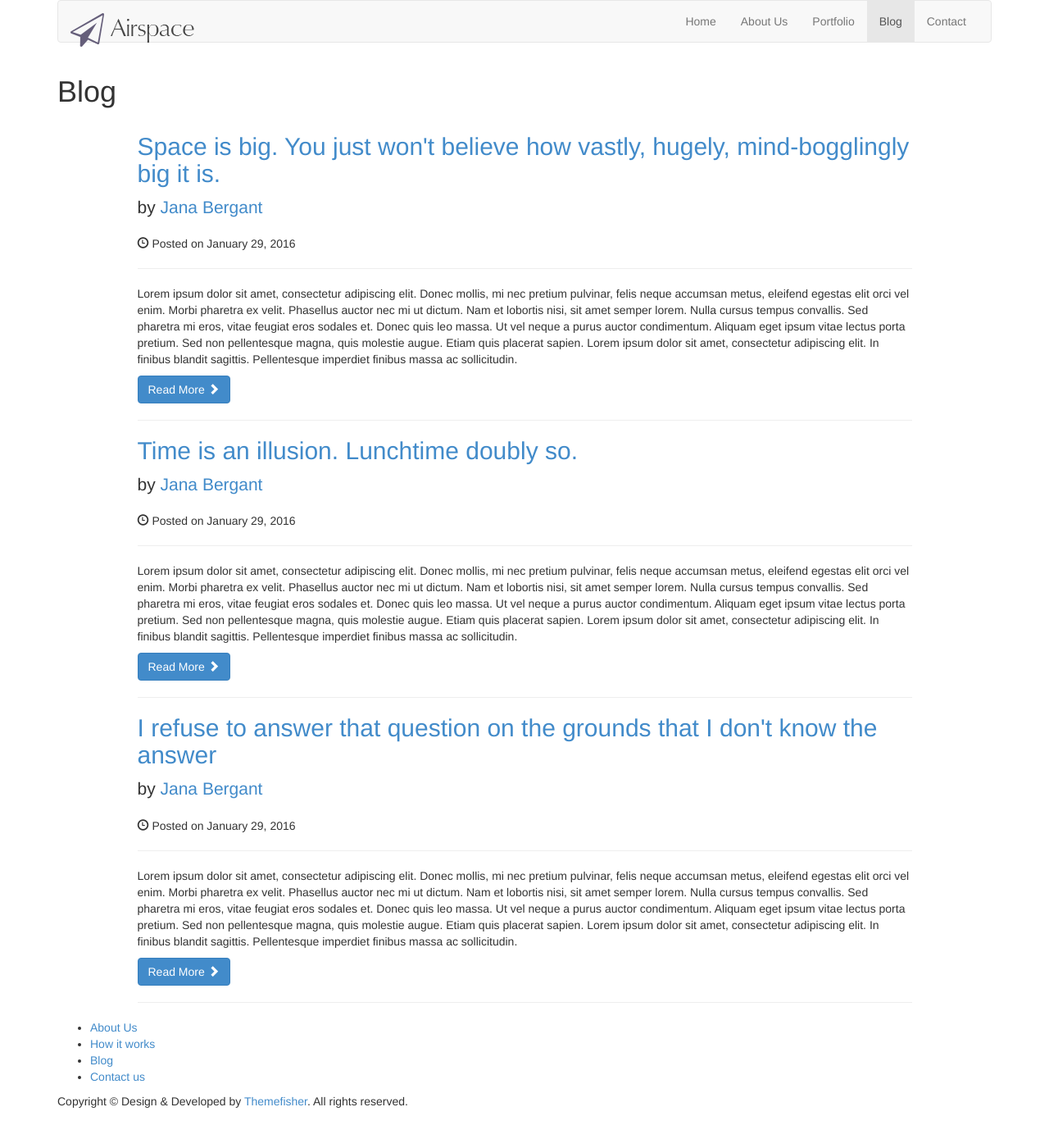
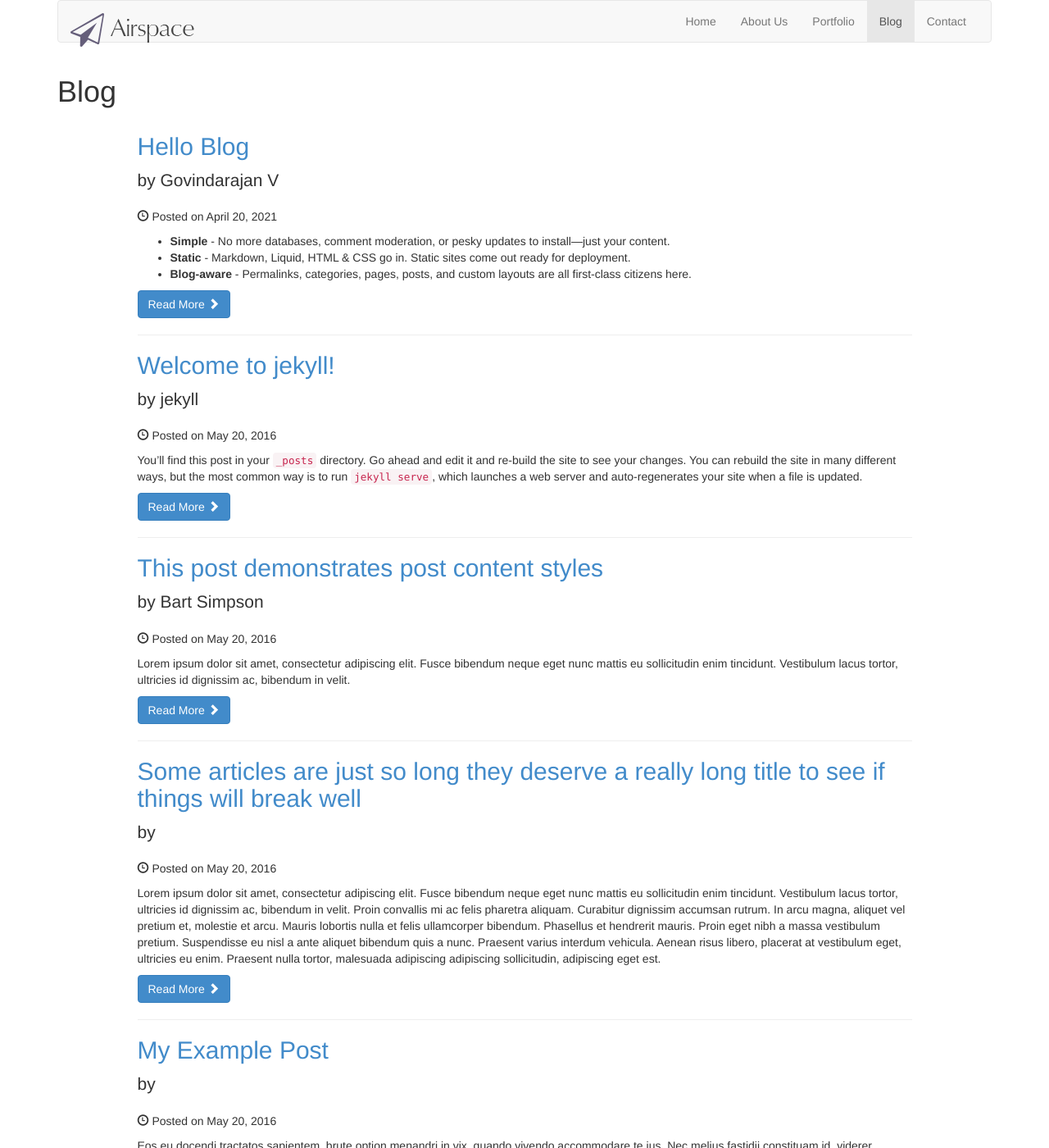
Before and after one commit to govindarajanv/demosite, a Jekyll site: the page built from blog.html, in a window 1280 px wide and 1400 px high. Shown: the whole window at 82% size. Built offline with Jekyll 4.4.1, drawn with Linux system fonts in a browser that asks for light colours; nearby versions of some CDN libraries; library files that are not in the unit come from our copies; comment, search, counter and statistics services are not loaded; some of the changed text lies outside the part shown.

Commit message:
changes related to headers

```diff
--- a/_includes/blog-posts.html
+++ b/_includes/blog-posts.html
@@ -5,43 +5,22 @@
                 <div class="col-lg-10 col-lg-offset-1 col-md-10 col-md-offset-1">
 
                     <!-- Blog Post -->
-                    <h2><a href="post.html">Space is big. You just won't believe how vastly, hugely, mind-bogglingly big it is.</a></h2>
+                    {% for post in site.posts %}
+                    <h2><a href="{{ post.url }}">{{ post.title }}</a></h2>
 
-                    <p class="lead">by <a href="#">Jana Bergant</a></p>
-                    <p><span class="glyphicon glyphicon-time"></span> Posted on January 29, 2016</p>
+                    <p class="lead">by {{ post.author }}
+                    <p><span class="glyphicon glyphicon-time"></span> Posted on {{ post.date | date: "%B %d, %Y" }}</p>
+                    {% if page.image %}
+                    <img class="img-responsive" src="{{ page.image }}" alt="{{ page.title }}">
+
                     <hr>
-                    <p>Lorem ipsum dolor sit amet, consectetur adipiscing elit. Donec mollis, mi nec pretium pulvinar, felis neque accumsan metus, eleifend egestas elit orci vel enim. Morbi pharetra ex velit. Phasellus auctor nec mi ut dictum. Nam et lobortis nisi, sit amet semper lorem. Nulla cursus tempus convallis. Sed pharetra mi eros, vitae feugiat eros sodales et. Donec quis leo massa. Ut vel neque a purus auctor condimentum. Aliquam eget ipsum vitae lectus porta pretium. Sed non pellentesque magna, quis molestie augue. Etiam quis placerat sapien. Lorem ipsum dolor sit amet, consectetur adipiscing elit. In finibus blandit sagittis. Pellentesque imperdiet finibus massa ac sollicitudin.</p>
-
-                    <a class="btn btn-primary" href="post.html">Read More <span class="glyphicon glyphicon-chevron-right"></span></a>
-                    <hr>
+                    {% endif %}
+                    {{ post.excerpt}}
 
 
-                    <!-- Blog Post -->
-                    <h2><a href="post.html">Time is an illusion. Lunchtime doubly so.</a></h2>
-
-                    <p class="lead">by <a href="#">Jana Bergant</a></p>
-                    <p><span class="glyphicon glyphicon-time"></span> Posted on January 29, 2016</p>
+                    <a class="btn btn-primary" href="{{ post.url }}">Read More <span class="glyphicon glyphicon-chevron-right"></span></a>
                     <hr>
-                    <p>Lorem ipsum dolor sit amet, consectetur adipiscing elit. Donec mollis, mi nec pretium pulvinar, felis neque accumsan metus, eleifend egestas elit orci vel enim. Morbi pharetra ex velit. Phasellus auctor nec mi ut dictum. Nam et lobortis nisi, sit amet semper lorem. Nulla cursus tempus convallis. Sed pharetra mi eros, vitae feugiat eros sodales et. Donec quis leo massa. Ut vel neque a purus auctor condimentum. Aliquam eget ipsum vitae lectus porta pretium. Sed non pellentesque magna, quis molestie augue. Etiam quis placerat sapien. Lorem ipsum dolor sit amet, consectetur adipiscing elit. In finibus blandit sagittis. Pellentesque imperdiet finibus massa ac sollicitudin.</p>
-
-                    <a class="btn btn-primary" href="post.html">Read More <span class="glyphicon glyphicon-chevron-right"></span></a>
-                    <hr>
-
-
-
-                    <!-- Blog Post -->
-                    <h2><a href="post.html">I refuse to answer that question on the grounds that I don't know the answer</a></h2>
-
-                    <p class="lead">by <a href="#">Jana Bergant</a></p>
-                    <p><span class="glyphicon glyphicon-time"></span> Posted on January 29, 2016</p>
-                    <hr>
-                    <p>Lorem ipsum dolor sit amet, consectetur adipiscing elit. Donec mollis, mi nec pretium pulvinar, felis neque accumsan metus, eleifend egestas elit orci vel enim. Morbi pharetra ex velit. Phasellus auctor nec mi ut dictum. Nam et lobortis nisi, sit amet semper lorem. Nulla cursus tempus convallis. Sed pharetra mi eros, vitae feugiat eros sodales et. Donec quis leo massa. Ut vel neque a purus auctor condimentum. Aliquam eget ipsum vitae lectus porta pretium. Sed non pellentesque magna, quis molestie augue. Etiam quis placerat sapien. Lorem ipsum dolor sit amet, consectetur adipiscing elit. In finibus blandit sagittis. Pellentesque imperdiet finibus massa ac sollicitudin.</p>
-
-                    <a class="btn btn-primary" href="post.html">Read More <span class="glyphicon glyphicon-chevron-right"></span></a>
-                    <hr>
-
-
-
+                    {% endfor %}
 
                 </div>
             </div>
```
